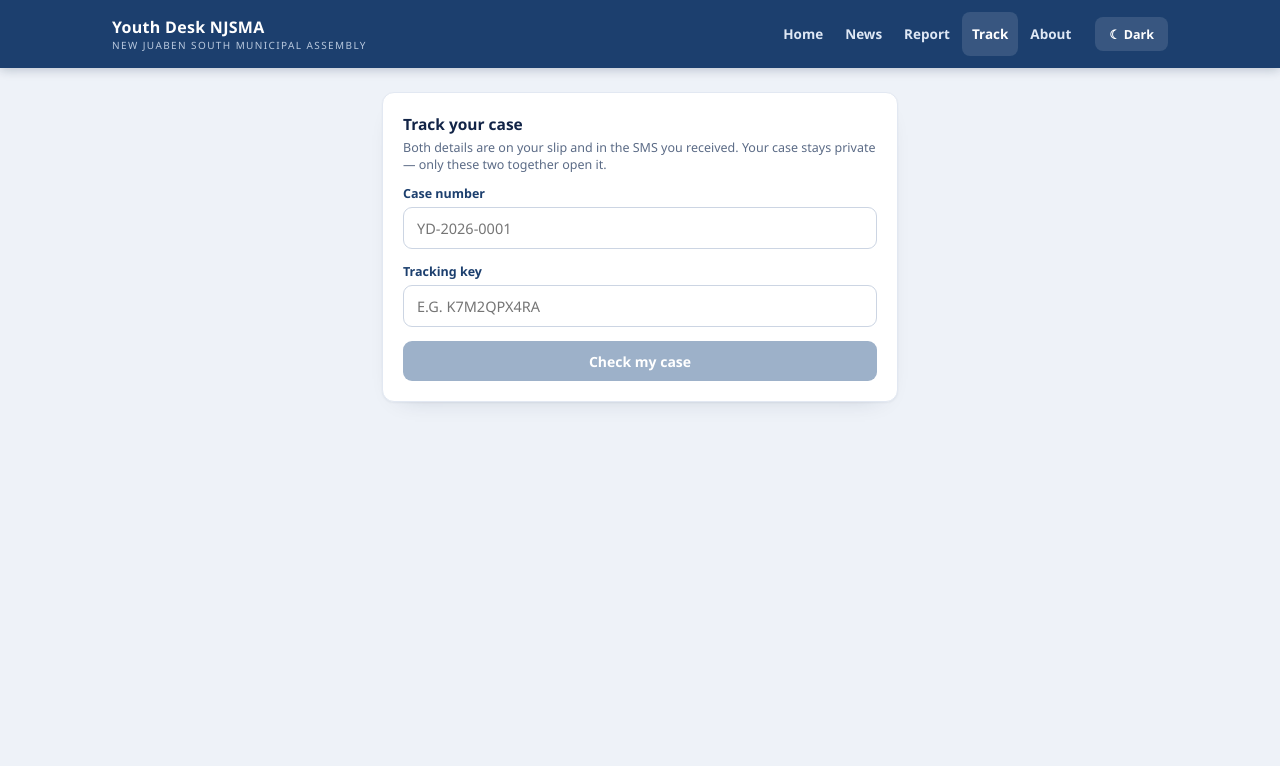
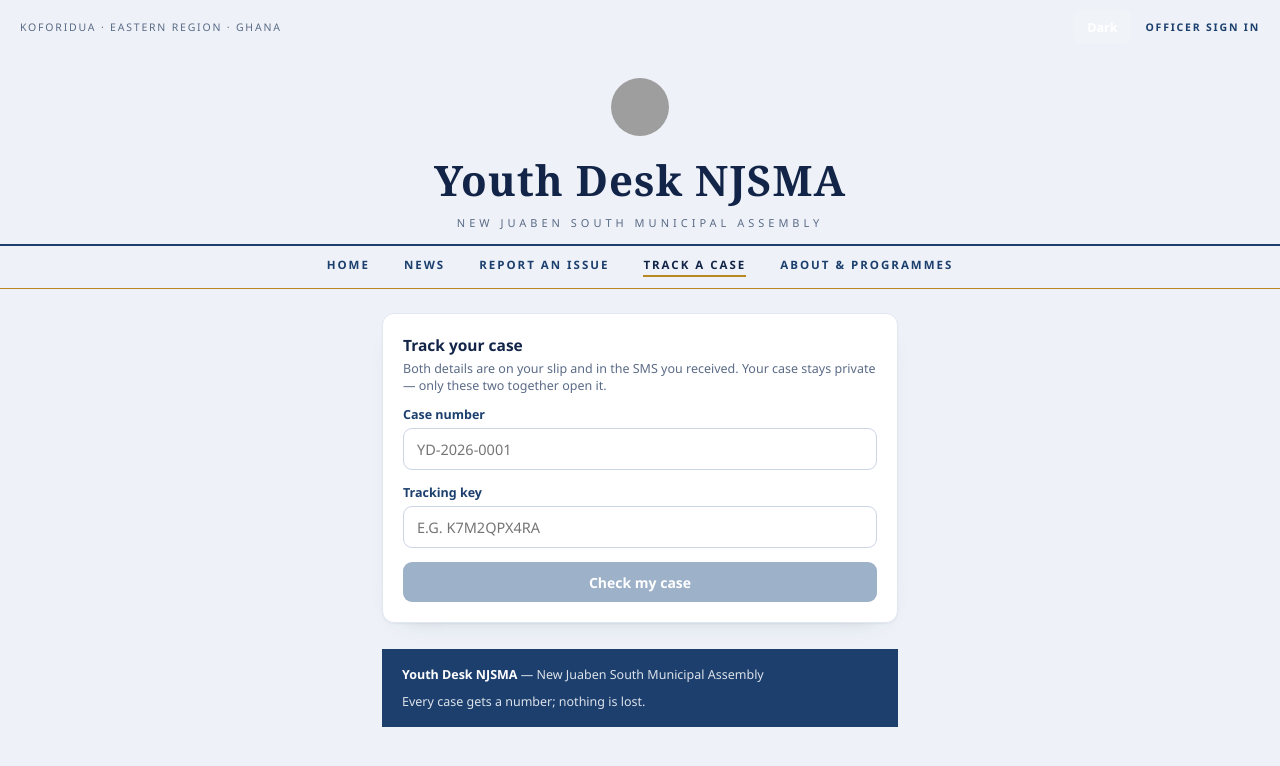
Before and after one commit to Dickson32-cell/Youth-Desk, a Next.js app: page /track in a window 1280 px wide. Shown: the top 766 px of the page. Built offline with nearby package versions, Linux system fonts and the light colour scheme; grey boxes are pictures that could not be loaded.

Commit message:
Track page: remove the leftover Shell/TopBar inside TrackInner that kept the dark bar and bottom tab strip after the paper header; Track now uses one PaperHead header + green footer like every public page

```diff
--- a/src/app/track/TrackInner.tsx
+++ b/src/app/track/TrackInner.tsx
@@ -1,8 +1,8 @@
 "use client";
 import { useEffect, useState } from "react";
 import { useSearchParams } from "next/navigation";
-import TopBar from "@/components/Shell";
 
+import PaperHead from "@/components/PaperHead";
 const LABEL: Record<string, string> = {
   NEW: "Received — waiting for the officer",
   IN_PROGRESS: "In progress — the officer is on it",
@@ -64,7 +64,8 @@ export default function TrackInner() {
   ] : [];
 
   return (
-    <><TopBar on="track" /><main className="main" style={{ maxWidth: 560 }}>
+    <><PaperHead active="TRACK A CASE" />
+      <main className="main" style={{ maxWidth: 560 }}>
       <form className="card" onSubmit={(e) => { e.preventDefault(); go(); }}>
         <h2>Track your case</h2>
         <p className="sub">Both details are on your slip and in the SMS you received. Your case stays private — only these two together open it.</p>
@@ -114,6 +115,11 @@ export default function TrackInner() {
           </p>
         </div>
       )}
+
+    <footer className="paper-foot">
+      <span><b>Youth Desk NJSMA</b> &mdash; New Juaben South Municipal Assembly</span>
+      <span>Every case gets a number; nothing is lost.</span>
+    </footer>
     </main>
     </>
   );
```
